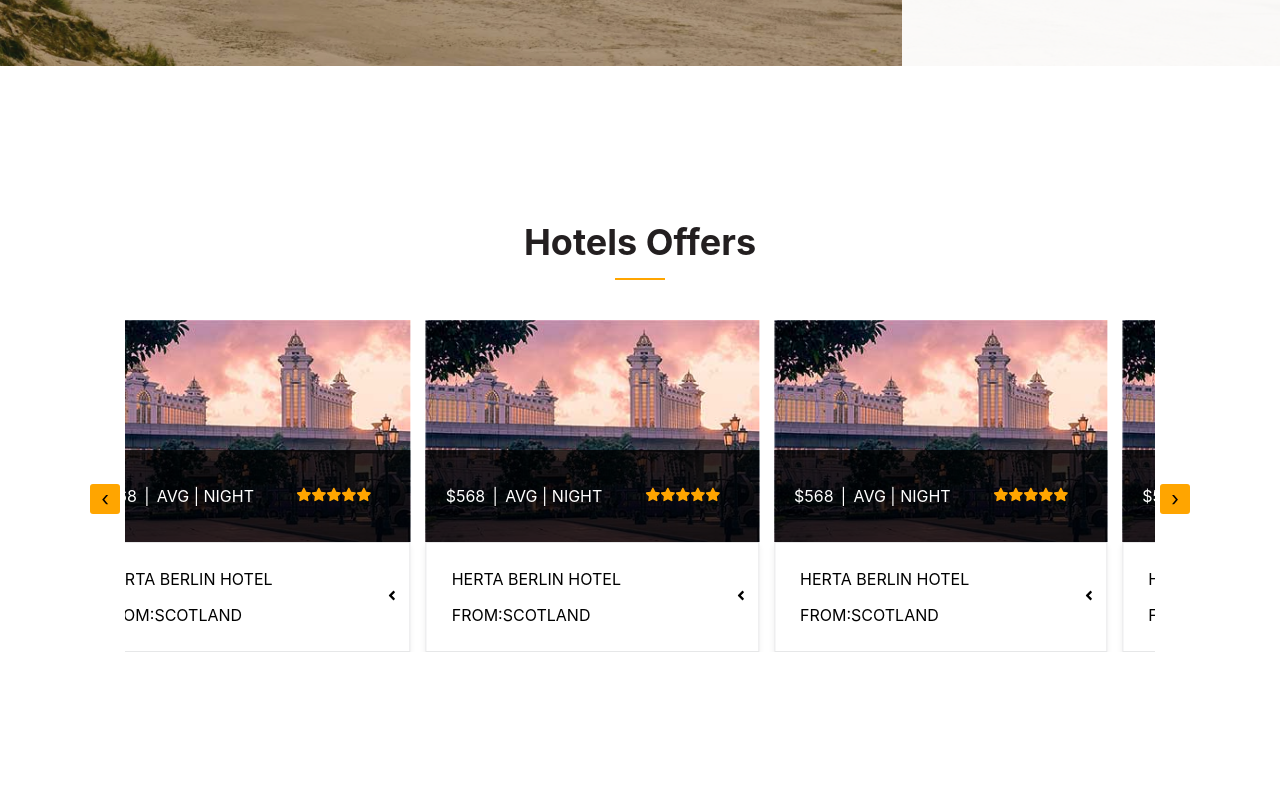
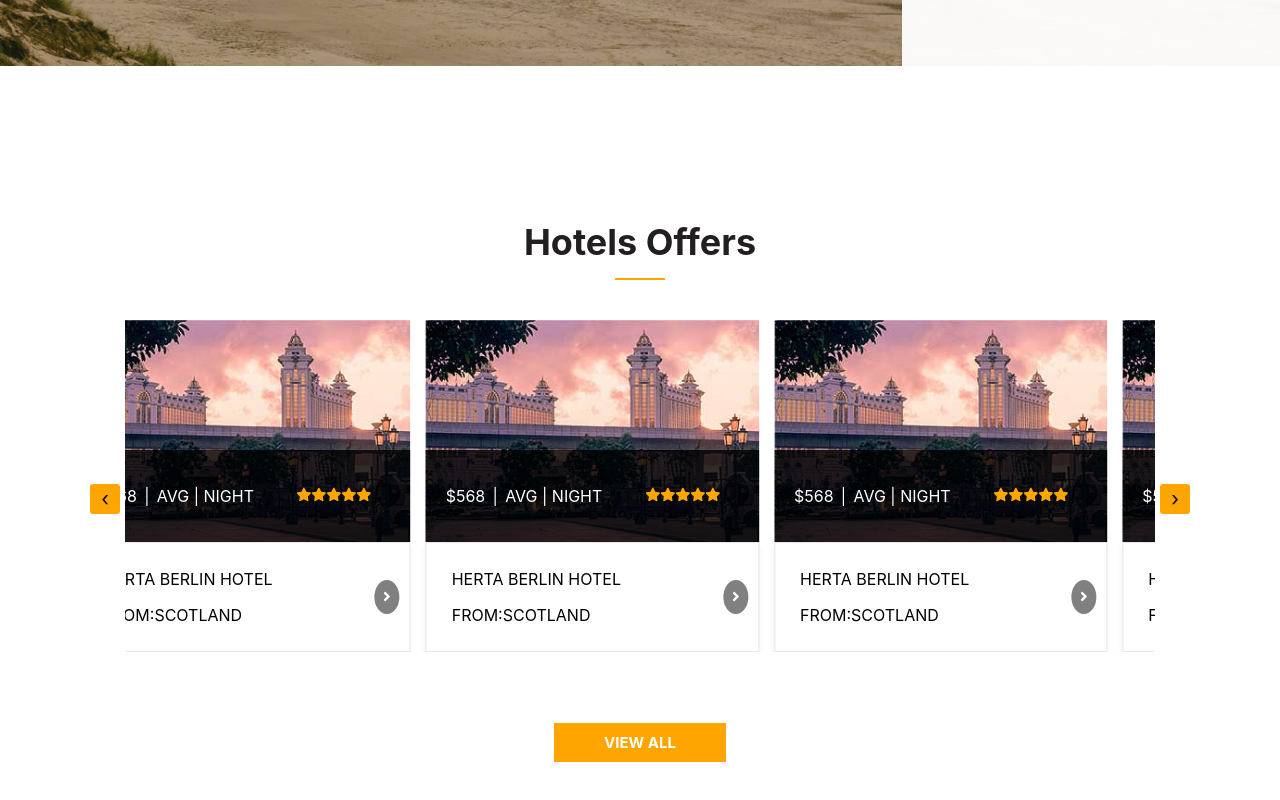
Before and after one commit to keshavgoyal2807/Leamigo-website, a React (Create React App) app: page / in a window 1280 px wide. Shown: the part 804-1604 px from the top of the page. Before the commit the page ends 1580 px from the top, so only its background shows below. Built offline with nearby package versions, Linux system fonts and the light colour scheme.

Commit message:
completed animation of hotel-offers section

```diff
--- a/src/components/App.js
+++ b/src/components/App.js
@@ -7,10 +7,12 @@ import Carousel from './carousel'
 import Carouselsearch from './carouselsearch';
 import HotelOffers from './hoteloffers';
 import $ from 'jquery'
+import{Route} from 'react-router-dom'
 
 class App extends React.Component{
   render(){
     return(
+      <Route exact path="/">
       <div className="main">
         <Header />
         <Navbar />
@@ -20,6 +22,7 @@ class App extends React.Component{
         </div>
         <HotelOffers />
       </div>
+      </Route>
     )
   }
 }
--- a/src/components/hoteloffers.js
+++ b/src/components/hoteloffers.js
@@ -8,6 +8,7 @@ import OwlCarousel from 'react-owl-carousel';
 import 'owl.carousel/dist/assets/owl.carousel.css';
 import 'owl.carousel/dist/assets/owl.theme.default.css';
 import hotel1 from '../images/hotel-1.jpg'
+import {Link} from 'react-router-dom'
 
 window.jQuery = window.$ = $;
 
@@ -21,8 +22,20 @@ class HotelOffers extends React.Component{
         }
     }
 
+
+
     componentDidMount = ()=>{
         // document.querySelector('.owl-carousel').owlCarousel();
+    }
+
+    scaleitem = (pos)=>{
+        // console.log(document.getElementsByClassName('hotel-offers-carousel-item-image'))
+        document.getElementsByClassName('hotel-offers-carousel-item')[pos].classList.add('hotel-offers-carousel-item-hover');
+        document.getElementsByClassName('hociii')[pos].classList.add('hotel-offers-carousel-item-image-hover');
+    }
+    descaleitem =(pos)=>{
+        document.getElementsByClassName('hotel-offers-carousel-item')[pos].classList.remove('hotel-offers-carousel-item-hover');
+        document.getElementsByClassName('hociii')[pos].classList.remove('hotel-offers-carousel-item-image-hover');
     }
     render()
     {
@@ -71,11 +84,11 @@ class HotelOffers extends React.Component{
                         </div>
                         <div className="hotel-offers-carousel-outer">
                         <OwlCarousel className="hotel-offers-carousel owl-theme" {...options}>
-                            {this.state.hotels.map((hotel)=>{
+                            {this.state.hotels.map((hotel,index)=>{
                                 return(
-                                    <div className="hotel-offers-carousel-item">
-                                    <div className="hotel-offers-carouel-item-image">
-                                    <img src={hotel1} alt="hotel"></img>
+                                    <div className="hotel-offers-carousel-item" onMouseEnter={()=>{this.scaleitem(index)}} onMouseLeave={()=>{this.descaleitem(index)}}>
+                                    <div className="hotel-offers-carousel-item-image">
+                                    <img src={hotel1} alt="hotel" className="hociii"></img>
                                     <div className="hotel-offers-hotel-details">
                                         <div className="hotel-offers-hotel-price">
                                             <p>${hotel.price}</p>
@@ -97,13 +110,16 @@ class HotelOffers extends React.Component{
                                         <p>From:{hotel.place}</p>
                                     </div>
                                     <div className="hotel-offers-hotel-fulldetails">
-                                        <FaAngleLeft size={15}></FaAngleLeft>
+                                        <Link to="/" className="ho-link-fulldetails"><FaAngleRight size={15}></FaAngleRight></Link>
                                     </div>
                                 </div>
                             </div>
                                 )
                             })}
                         </OwlCarousel>
+                        </div>
+                        <div className="hotel-offers-view-all">
+                            <Link to="/" className="link-view-all">View All</Link>
                         </div>
                     </div>
                 </div>
--- a/src/styles/hoteloffers.css
+++ b/src/styles/hoteloffers.css
@@ -37,11 +37,32 @@
     margin: 0px auto;
 }
 
-.hotel-offers-carouel-item-image
+.hotel-offers-carousel-item
+{
+    transition: 0.4s;
+}
+
+.hotel-offers-carousel-item-hover{
+    transform: translateY(-10px);
+}
+
+.hotel-offers-carousel-item-image
 {
     width: 100%;
     position: relative;
+    overflow: hidden;
 }
+
+.hociii{
+    transition: 0.4s;
+    max-width: 100%;
+}
+
+.hotel-offers-carousel-item-image-hover{
+    transform: scale(1.2);
+}
+
+
 .hotel-offers-carouel-item-image img{
     width: 100%;
 }
@@ -149,6 +170,38 @@
     z-index: 300;
 }
 
+.hotel-offers-view-all{
+    margin-top: 80px;
+    text-align: center;
+    cursor: pointer;
+    text-decoration: none;
+}
+
+.link-view-all {
+    padding: 10px 50px;
+    color: white;
+    background: orange;
+    font-size: 15px;
+    text-decoration: none;
+    text-transform: uppercase;
+    font-weight: bold;
+}
+
+.ho-link-fulldetails{
+    display: inline-block;
+    font-size: 20px;
+    background-color: gray;
+    text-align: center;
+    padding: 5px;
+    border-radius: 50%;
+    color:white;
+}
+
+.ho-link-fulldetails:hover{
+    background-color: orange;
+}
+
+
 @media screen and (min-width:1200px)
 {
     .hotel-offers-items{
```
